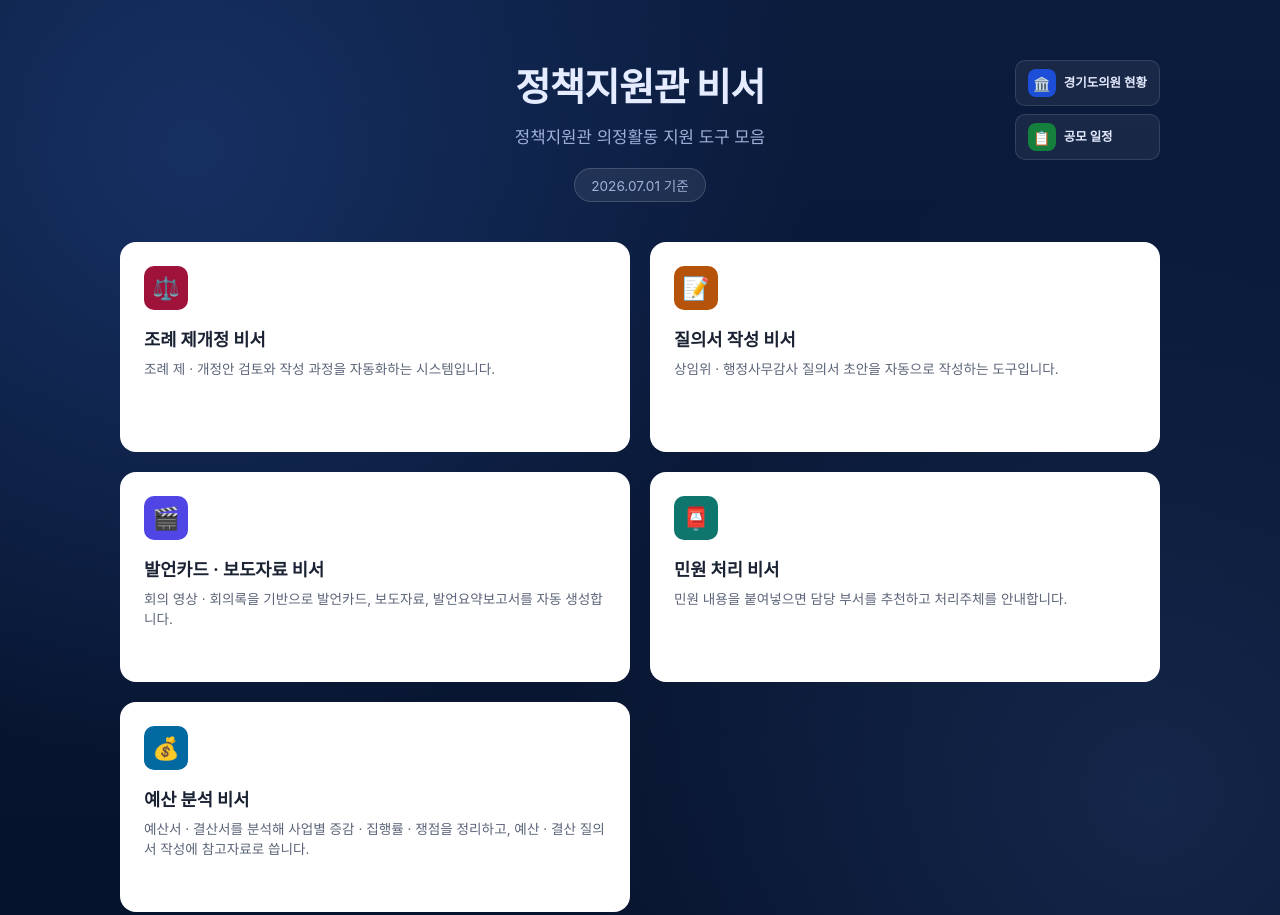
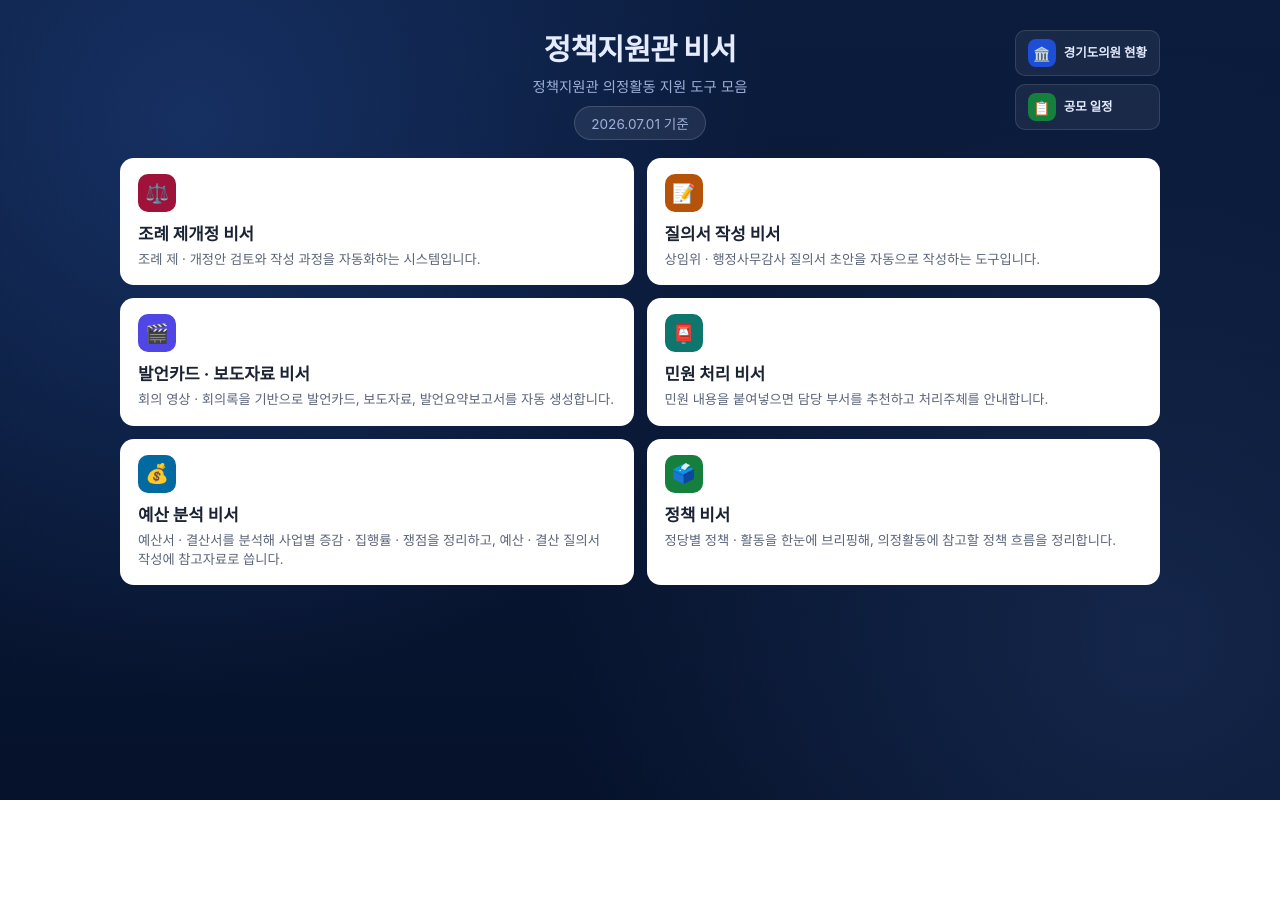
Before and after one commit to hy9510-collab/portal, a plain HTML site: page index.html in a window 1280 px wide. Shown: the top 915 px of the page. After the commit the page ends 800 px from the top, so only its background shows below. Drawn offline with Linux system fonts and the light colour scheme.

Commit message:
정책 비서 카드 추가 + 한 화면에 맞게 여백·카드 크기 압축
Co-Authored-By: Claude Opus 4.7 <noreply@anthropic.com>

```diff
--- a/index.html
+++ b/index.html
@@ -21,7 +21,7 @@
                 radial-gradient(circle at 90% 80%, #14264a 0%, transparent 45%),
                 linear-gradient(180deg, var(--bg-start), var(--bg-end));
     color: var(--text-light);
-    padding: 56px 24px 80px;
+    padding: 26px 24px 26px;
   }
   .page {
     max-width: 1040px;
@@ -30,18 +30,18 @@
   }
   header {
     text-align: center;
-    margin-bottom: 40px;
+    margin-bottom: 18px;
   }
   h1 {
-    font-size: 2.4rem;
-    margin: 0 0 12px;
+    font-size: 1.85rem;
+    margin: 0 0 6px;
     font-weight: 800;
     letter-spacing: -0.02em;
   }
   .subtitle {
     color: var(--text-muted);
-    font-size: 1.05rem;
-    margin: 0 0 20px;
+    font-size: 0.9rem;
+    margin: 0 0 10px;
   }
   .date-badge {
     display: inline-block;
@@ -100,43 +100,43 @@
   .grid {
     display: grid;
     grid-template-columns: repeat(2, 1fr);
-    gap: 20px;
+    gap: 13px;
   }
   .card {
     background: var(--card-bg);
     color: #1a2233;
-    border-radius: 16px;
-    padding: 24px;
+    border-radius: 14px;
+    padding: 16px 18px;
     text-decoration: none;
     display: flex;
     flex-direction: column;
-    min-height: 210px;
   }
   .icon {
-    width: 44px;
-    height: 44px;
+    width: 38px;
+    height: 38px;
     border-radius: 10px;
     display: flex;
     align-items: center;
     justify-content: center;
-    font-size: 22px;
-    margin-bottom: 16px;
+    font-size: 19px;
+    margin-bottom: 9px;
   }
   .icon.purple { background: #4f46e5; }
   .icon.orange { background: #b45309; }
   .icon.maroon { background: #9f1239; }
   .icon.teal { background: #0f766e; }
   .icon.sky { background: #0369a1; }
+  .icon.green { background: #15803d; }
 
   .card h2 {
-    font-size: 1.1rem;
-    margin: 0 0 8px;
+    font-size: 1.05rem;
+    margin: 0 0 5px;
   }
   .card p {
-    font-size: 0.85rem;
+    font-size: 0.83rem;
     color: #5b6478;
-    line-height: 1.5;
-    margin: 0 0 16px;
+    line-height: 1.45;
+    margin: 0;
     flex-grow: 1;
   }
   @media (max-width: 760px) {
@@ -199,6 +199,12 @@
         <h2>예산 분석 비서</h2>
         <p>예산서 · 결산서를 분석해 사업별 증감 · 집행률 · 쟁점을 정리하고, 예산 · 결산 질의서 작성에 참고자료로 씁니다.</p>
       </a>
+
+      <a class="card" href="https://party-briefing.vercel.app">
+        <div class="icon green">🗳️</div>
+        <h2>정책 비서</h2>
+        <p>정당별 정책 · 활동을 한눈에 브리핑해, 의정활동에 참고할 정책 흐름을 정리합니다.</p>
+      </a>
     </div>
   </div>
 </body>
```
